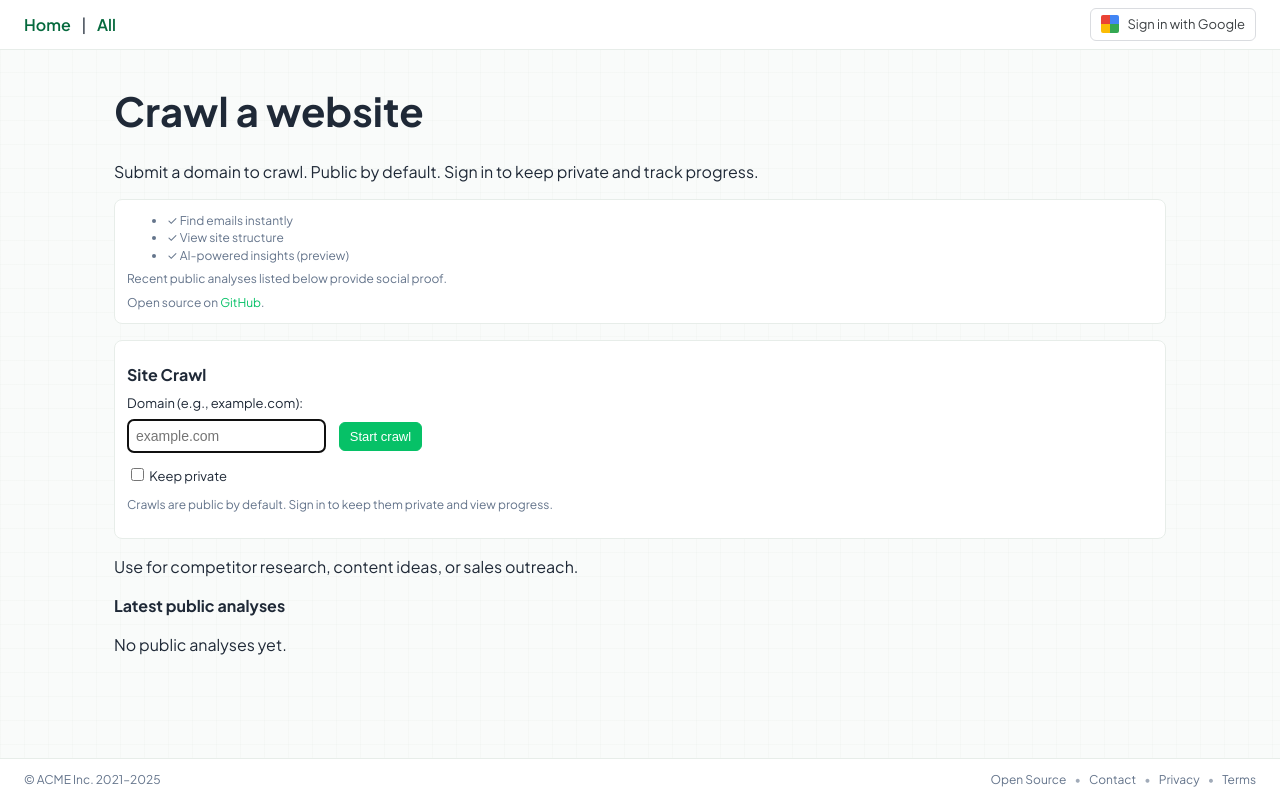
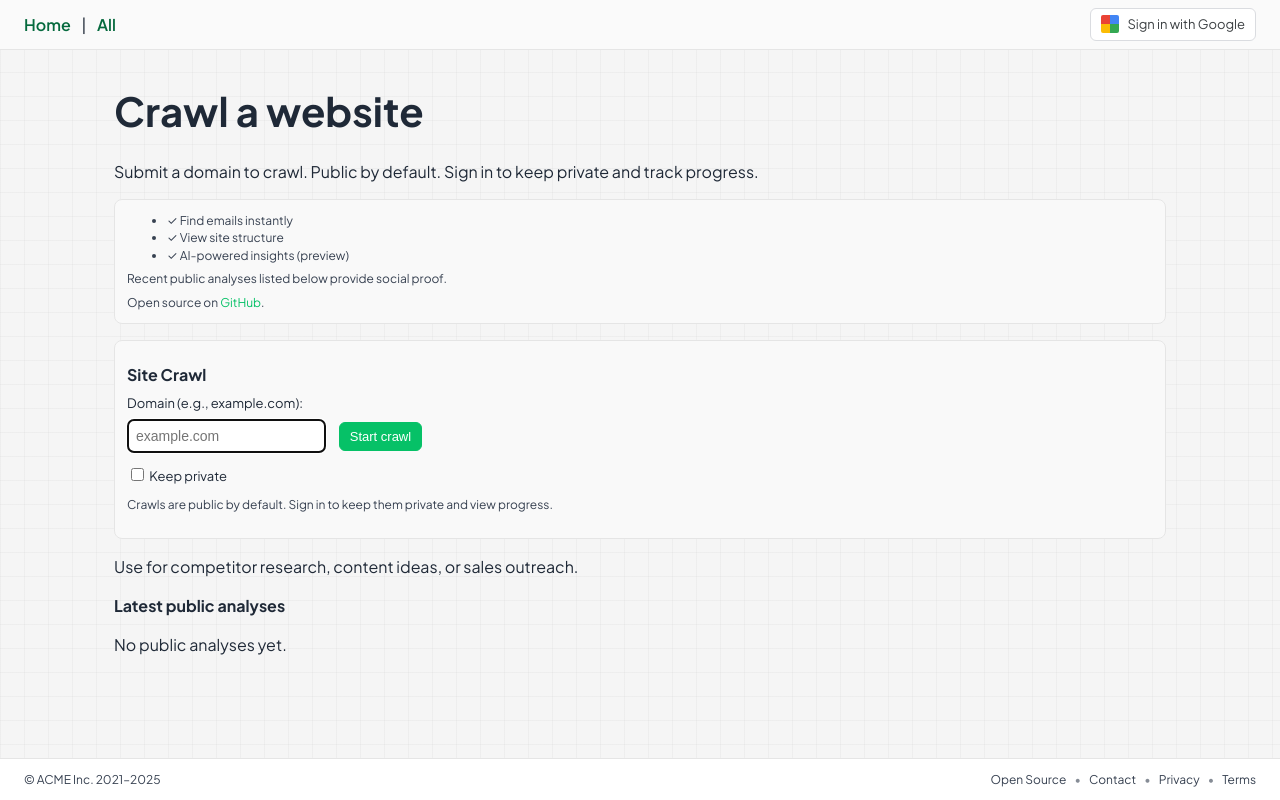
Before and after one commit to malvavisc0/meshweave, a FastAPI app: page / in a window 1280 px wide. Run offline with FastAPI, Linux system fonts and the light colour scheme; data that the repository does not hold is empty; parts of the project's set-up code (start-up, migrations or seed data) failed here and were passed over.

Commit message:
adding support for agno and softening the theme

```diff
--- a/docker-compose.yaml
+++ b/docker-compose.yaml
@@ -105,6 +105,8 @@ services:
       WEBAPP_CSRF_MAX_AGE: 7200
       # Claim public analyses minimum age (hours)
       CLAIM_PUBLIC_MIN_AGE_HOURS: 24
+      # OpenRouter integration
+      OPENROUTER_API_KEY: ${OPENROUTER_API_KEY}
     volumes:
       - ./.cache:/tmp/markdownify/cache
       - ./data/webapp:/db
--- a/webapp/static/style.css
+++ b/webapp/static/style.css
@@ -4,14 +4,14 @@
   --radius: 8px;
   --radius-sm: 6px;
 
-  --border: #E7EDE9;
-  --border-strong: #D2DCD6;
+  --border: #E5E5E5;
+  --border-strong: #D0D0D0;
 
   --fg: #1F2937;
-  --muted: #64748B;
-  --bg: #F9FBFA;
-  --bg-soft: #FFFFFF;
-  --card-bg: #fff;
+  --muted: #374151;
+  --bg: #F5F5F5;
+  --bg-soft: #FAFAFA;
+  --card-bg: #F9F9F9;
 
   --brand: #06C167;
   --brand-ink: #066A3E;
@@ -34,7 +34,7 @@
 
   --shadow-1: 0 10px 30px rgba(0,0,0,0.12);
   --bg-grid-size: 24px;
-  --bg-grid-color: rgba(231, 237, 233, 0.25);
+  --bg-grid-color: rgba(200, 200, 200, 0.15);
 }
 
 /* Base */
```
Also changed, not shown: 1 other file.
